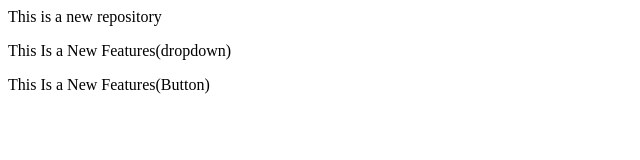
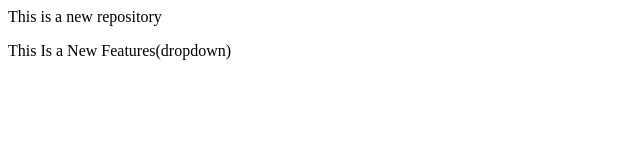
Before and after one commit to HarshAhir04/NewRepo_01, a plain HTML site: page index.html in a window 1280 px wide. Shown: the whole page, without its empty margins (0-640 px from the left). Drawn offline with Linux system fonts and the light colour scheme.

Commit message:
after a nuber of updation

```diff
--- a/index.html
+++ b/index.html
@@ -1,3 +1,2 @@
 <p>This is a new repository</p>
 <p>This Is a New Features(dropdown)</p>
-<p>This Is a New Features(Button)</p>
```
